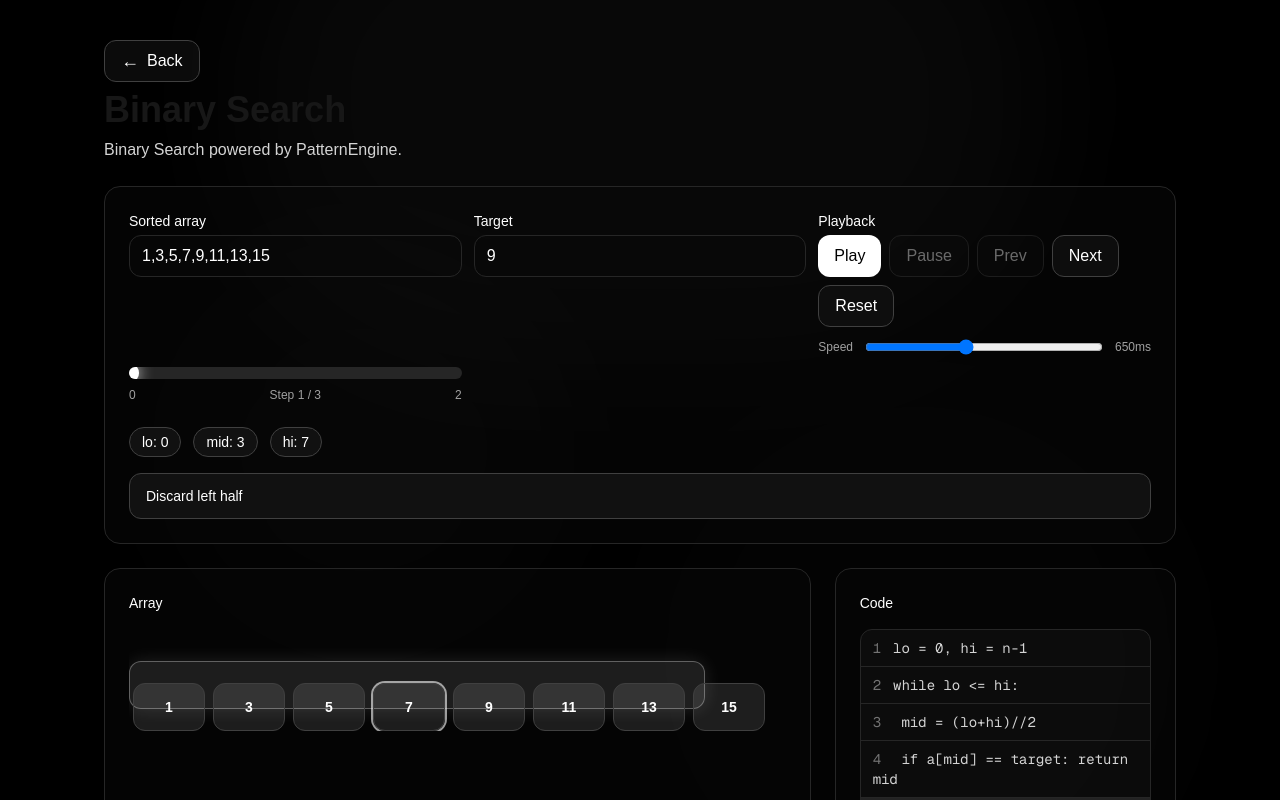
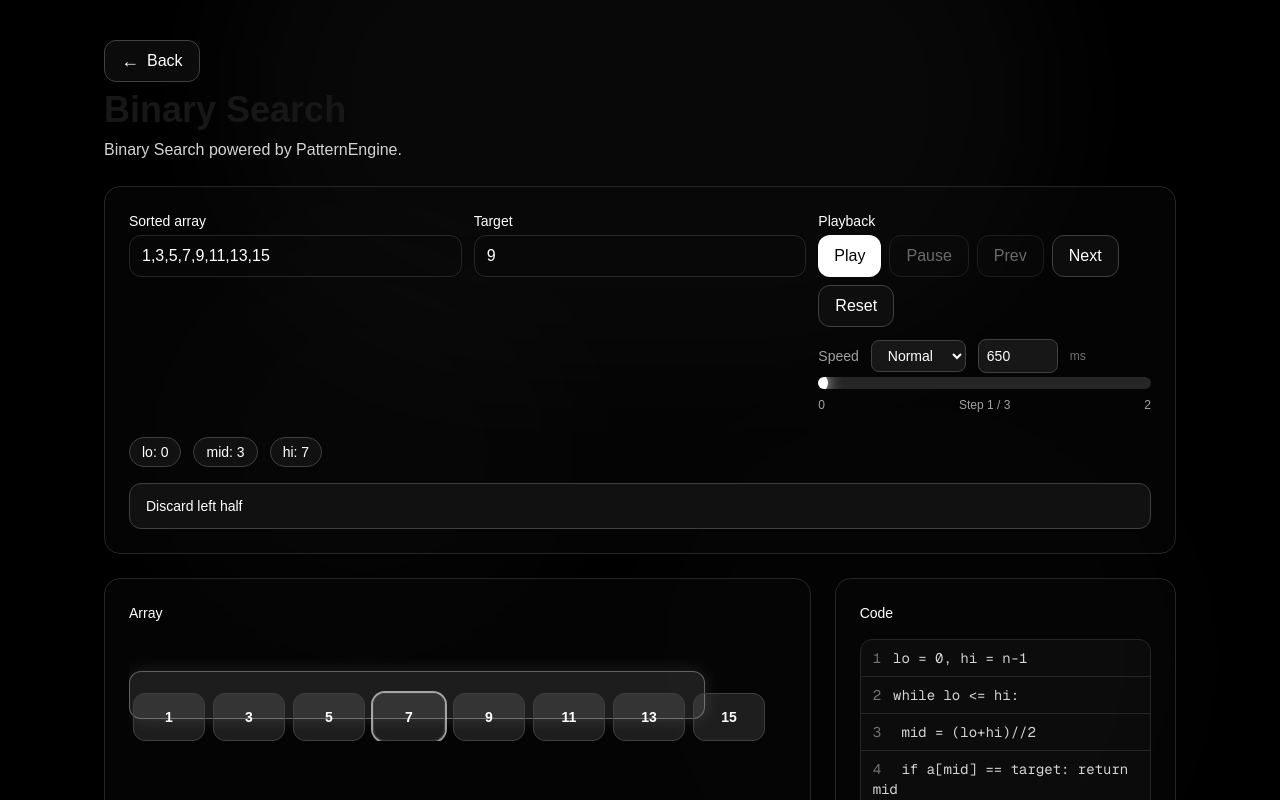
Before and after one commit to Aroool/PatternForge, a Next.js app in the folder web/: page /visualize/binary-search in a window 1280 px wide. Shown: the top 800 px of the page. Built offline with nearby package versions, Linux system fonts and the light colour scheme.

Commit message:
feat: features

```diff
--- a/web/src/app/visualize/binary-search/page.tsx
+++ b/web/src/app/visualize/binary-search/page.tsx
@@ -4,6 +4,7 @@ import { useEffect, useMemo, useState } from "react";
 import { motion } from "framer-motion";
 import VisualizerShell from "@/lib/ui/VisualizerShell";
 import { UI } from "@/lib/ui/styles";
+import SpeedControl from "@/lib/ui/SpeedControl";
 import TimelineScrubber from "@/lib/ui/TimeLineScrubber";
 
 import { PatternRegistry } from "@/lib/engine/registry";
@@ -160,21 +161,14 @@ export default function BinarySearchPage() {
             </button>
           </div>
 
-          <div className="flex items-center gap-3 pt-2">
-            <div className={UI.hint}>Speed</div>
-            <input
-              type="range"
-              min={250}
-              max={1200}
-              step={50}
-              value={speedMs}
-              onChange={(e) => setSpeedMs(Number(e.target.value))}
-              className="w-full"
-            />
-            <div className={UI.hint}>{speedMs}ms</div>
-          </div>
-        </div>
-                  {/* Fancy Timeline */}
+          <div className="flex items-center justify-between pt-2">
+  <SpeedControl
+    value={speedMs}
+    onChange={(val) => {
+      setSpeedMs(val);
+    }}
+  />
+</div>
 <TimelineScrubber
   total={steps.length}
   current={safeI}
@@ -183,6 +177,7 @@ export default function BinarySearchPage() {
     setI(index);
   }}
 />
+        </div>
       </div>
 
       {/* Status chips */}
--- /dev/null
+++ b/web/src/lib/ui/SpeedControl.tsx
@@ -0,0 +1,77 @@
+"use client";
+
+import { useEffect, useState } from "react";
+
+type Props = {
+  value: number;
+  onChange: (val: number) => void;
+};
+
+const PRESETS = [
+  { label: "Slow", value: 1000 },
+  { label: "Normal", value: 650 },
+  { label: "Fast", value: 350 },
+  { label: "Turbo", value: 150 },
+];
+
+export default function SpeedControl({ value, onChange }: Props) {
+  const [mode, setMode] = useState<string>("Normal");
+  const [inputValue, setInputValue] = useState<number>(value);
+
+  // Sync preset mode if value matches preset
+  useEffect(() => {
+    const preset = PRESETS.find((p) => p.value === value);
+    if (preset) {
+      setMode(preset.label);
+    } else {
+      setMode("Custom");
+    }
+    setInputValue(value);
+  }, [value]);
+
+  return (
+    <div className="flex items-center gap-3">
+      <span className="text-sm text-neutral-400">Speed</span>
+
+      {/* Dropdown */}
+      <select
+        value={mode}
+        onChange={(e) => {
+          const selected = e.target.value;
+          setMode(selected);
+
+          if (selected !== "Custom") {
+            const preset = PRESETS.find((p) => p.label === selected);
+            if (preset) onChange(preset.value);
+          }
+        }}
+        className="rounded-lg border border-neutral-700 bg-neutral-900 text-white px-3 py-1.5 text-sm focus:outline-none focus:ring-1 focus:ring-white/30"
+      >
+        {PRESETS.map((p) => (
+          <option key={p.label} value={p.label}>
+            {p.label}
+          </option>
+        ))}
+        <option value="Custom">Custom</option>
+      </select>
+
+      {/* Manual Input */}
+      <input
+        type="number"
+        min={50}
+        max={5000}
+        value={inputValue}
+        onChange={(e) => {
+          const val = Number(e.target.value);
+          if (!Number.isFinite(val)) return;
+          setMode("Custom");
+          setInputValue(val);
+          onChange(val);
+        }}
+        className="w-20 rounded-lg border border-neutral-700 bg-neutral-900 text-white px-2 py-1.5 text-sm focus:outline-none focus:ring-1 focus:ring-white/30"
+      />
+
+      <span className="text-xs text-neutral-500">ms</span>
+    </div>
+  );
+}
```
